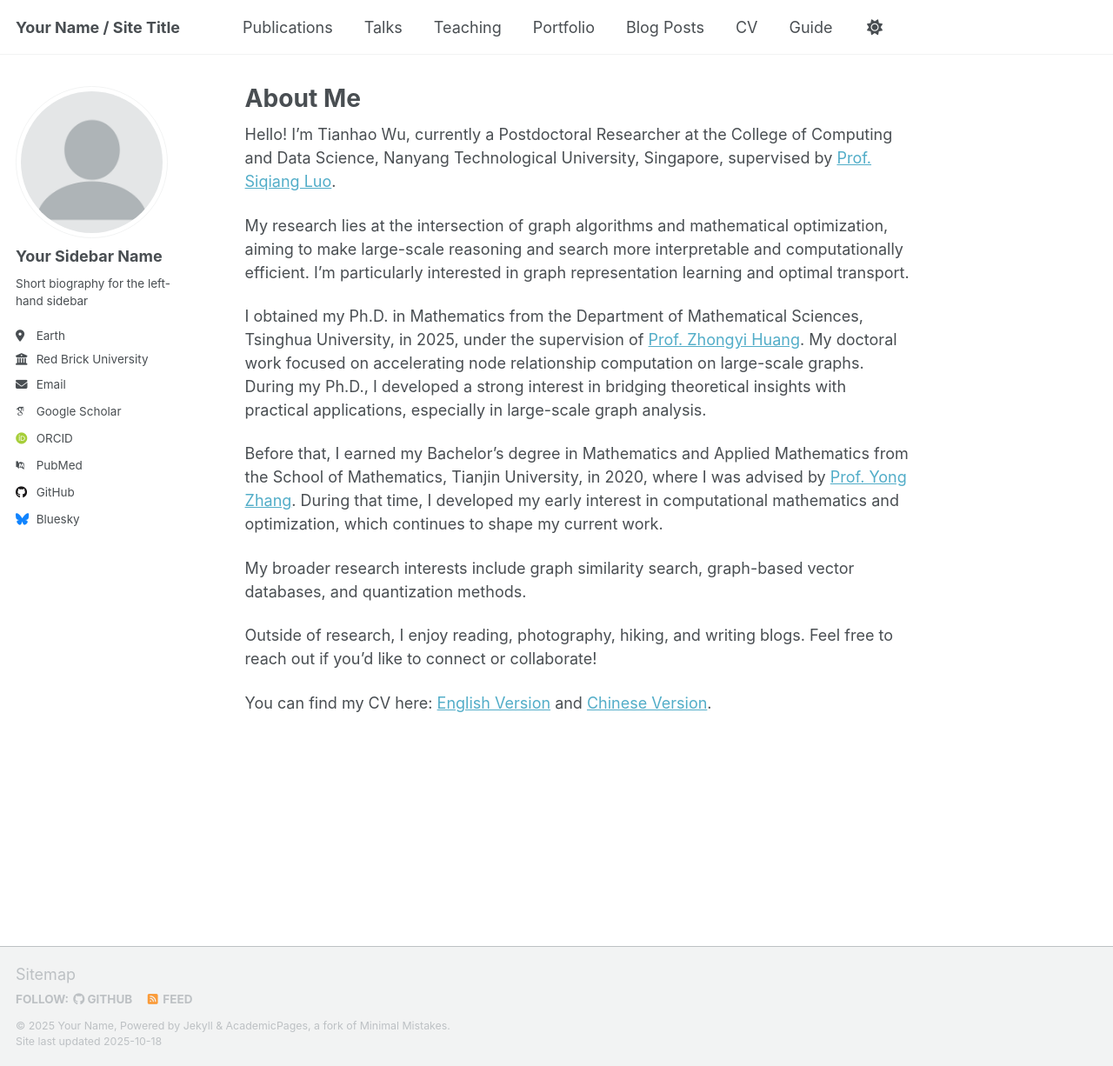
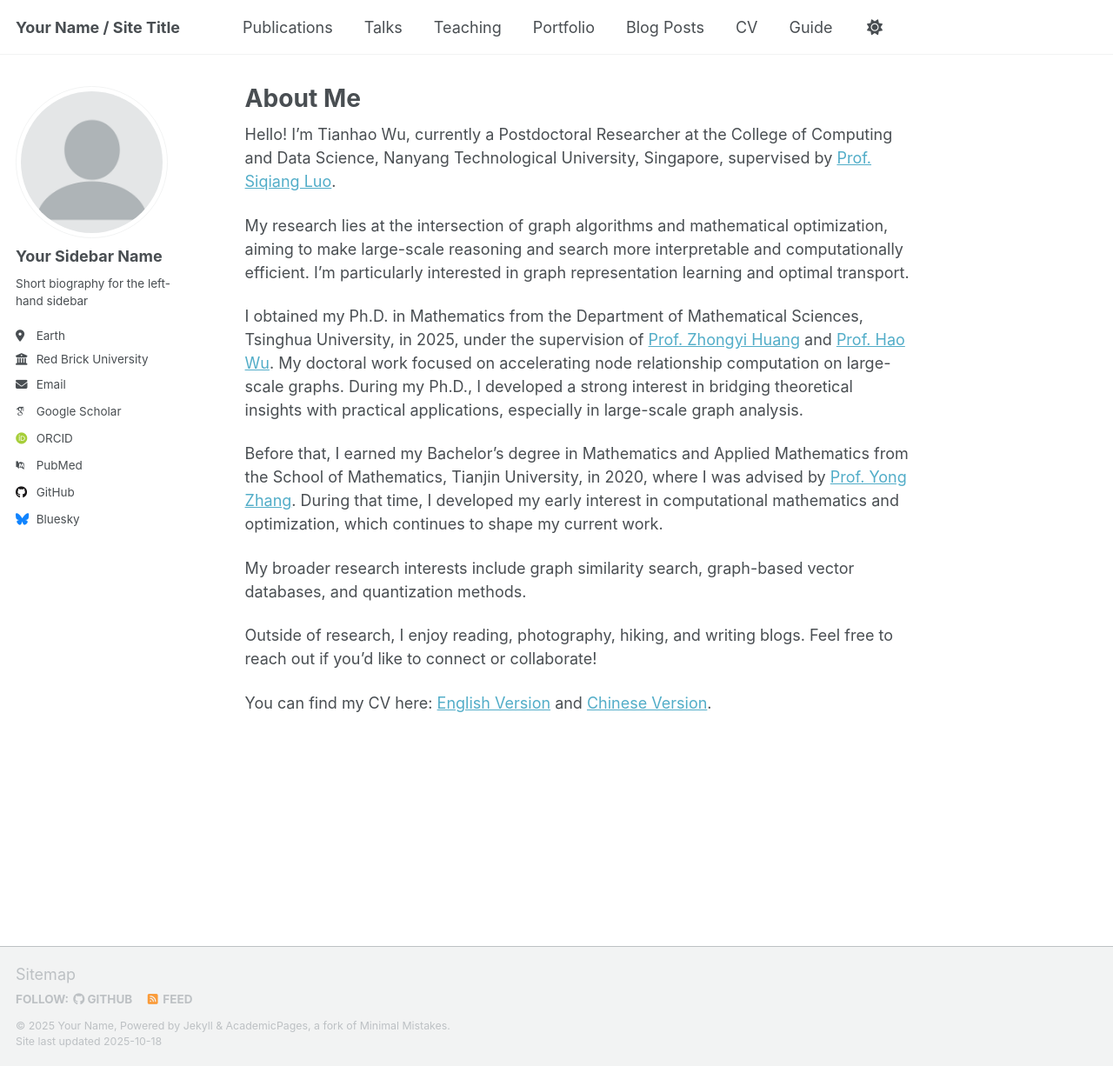
Before and after one commit to HereW/HereW.github.io, a Jekyll site: the page built from _pages/about.md, in a window 1280 px wide and 1226 px high. Shown: the whole window at 87% size. Built offline with Jekyll 4.4.1, drawn with Linux system fonts in a browser that asks for light colours; some web fonts are replaced; a script that is not in the unit is left out.

Commit message:
Update Ph.D. supervision information
Added a second supervisor to Ph.D. details.

```diff
--- a/_pages/about.md
+++ b/_pages/about.md
@@ -11,7 +11,7 @@ Hello! I’m Tianhao Wu, currently a Postdoctoral Researcher at the College of C
 
 My research lies at the intersection of graph algorithms and mathematical optimization, aiming to make large-scale reasoning and search more interpretable and computationally efficient. I’m particularly interested in graph representation learning and optimal transport.
 
-I obtained my Ph.D. in Mathematics from the Department of Mathematical Sciences, Tsinghua University, in 2025, under the supervision of [Prof. Zhongyi Huang](https://scholar.google.com/citations?user=4cUP2_kAAAAJ&hl=en&oi=ao). My doctoral work focused on accelerating node relationship computation on large-scale graphs. During my Ph.D., I developed a strong interest in bridging theoretical insights with practical applications, especially in large-scale graph analysis.
+I obtained my Ph.D. in Mathematics from the Department of Mathematical Sciences, Tsinghua University, in 2025, under the supervision of [Prof. Zhongyi Huang](https://scholar.google.com/citations?user=4cUP2_kAAAAJ&hl=en&oi=ao) and [Prof. Hao Wu](https://scholar.google.com/citations?user=IvsMe-gAAAAJ&hl=en&oi=ao). My doctoral work focused on accelerating node relationship computation on large-scale graphs. During my Ph.D., I developed a strong interest in bridging theoretical insights with practical applications, especially in large-scale graph analysis.
 
 Before that, I earned my Bachelor’s degree in Mathematics and Applied Mathematics from the School of Mathematics, Tianjin University, in 2020, where I was advised by [Prof. Yong Zhang](https://cam.tju.edu.cn/homepage/zhangyong/). During that time, I developed my early interest in computational mathematics and optimization, which continues to shape my current work.
 
```
